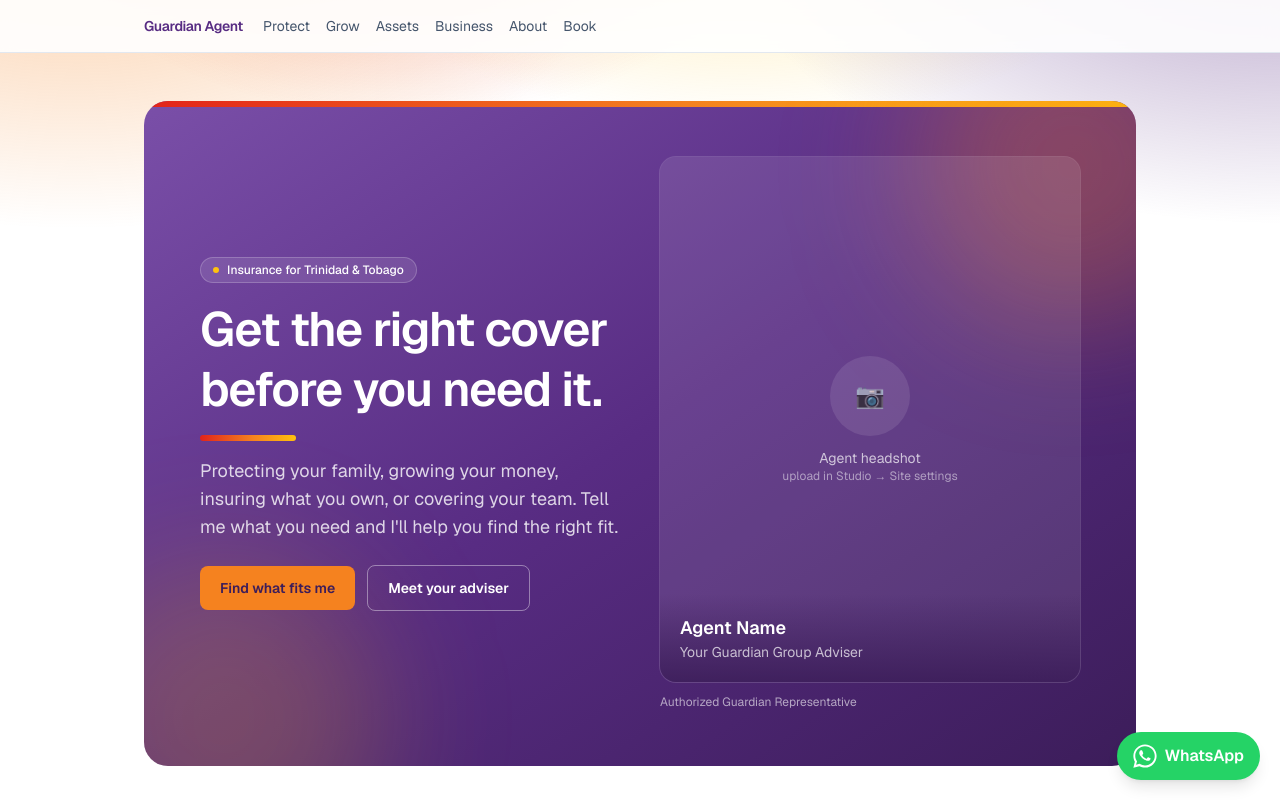
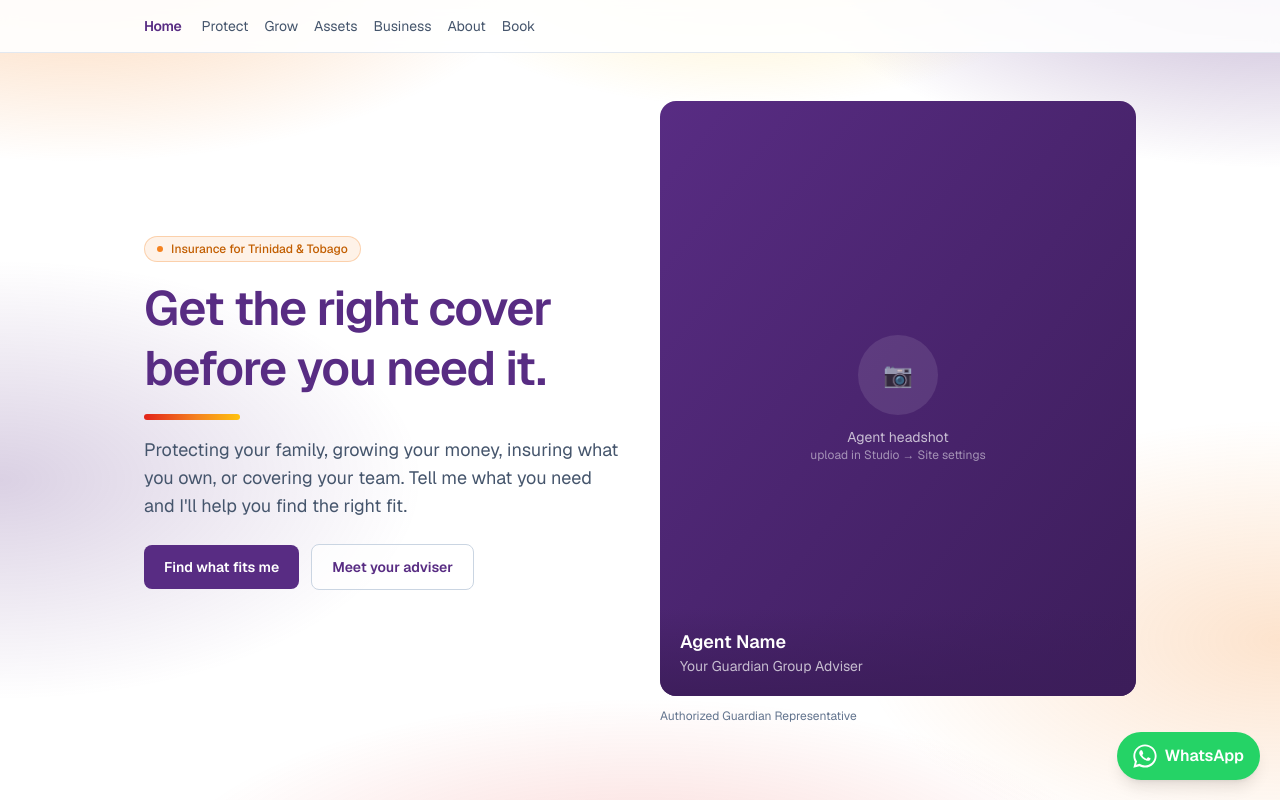
Before and after one commit to joansonltd-beep/gloc-site, a Next.js app: page / in a window 1280 px wide. Shown: the top 800 px of the page. Built offline with nearby package versions, Linux system fonts and the light colour scheme; no server answers.

Commit message:
Transparent hero on whole-page warm wash; rename nav brand to Home
Co-Authored-By: Claude Opus 4.8 <noreply@anthropic.com>

```diff
--- a/src/app/(site)/layout.tsx
+++ b/src/app/(site)/layout.tsx
@@ -39,7 +39,7 @@ export default async function SiteLayout({
               href="/"
               className="rounded font-semibold tracking-tight text-brand focus:outline-none focus-visible:ring-2 focus-visible:ring-brand focus-visible:ring-offset-2"
             >
-              Guardian Agent
+              Home
             </Link>
             <ul className="flex flex-wrap gap-x-4 gap-y-2">
               {navLinks.map((link) => (
--- a/src/app/globals.css
+++ b/src/app/globals.css
@@ -23,10 +23,12 @@
 body {
   font-family: var(--font-sans), Arial, Helvetica, sans-serif;
   background:
-    radial-gradient(75% 70% at 6% -12%, color-mix(in srgb, var(--color-accent) 42%, transparent), transparent 58%),
-    radial-gradient(80% 75% at 100% -14%, color-mix(in srgb, var(--color-brand) 50%, transparent), transparent 56%),
-    radial-gradient(60% 50% at 58% -12%, color-mix(in srgb, var(--color-sun) 34%, transparent), transparent 55%),
-    radial-gradient(50% 45% at 32% -10%, color-mix(in srgb, var(--color-flame) 26%, transparent), transparent 55%),
+    radial-gradient(70% 55% at 6% -10%, color-mix(in srgb, var(--color-accent) 40%, transparent), transparent 55%),
+    radial-gradient(75% 60% at 100% -12%, color-mix(in srgb, var(--color-brand) 48%, transparent), transparent 55%),
+    radial-gradient(55% 45% at 58% -10%, color-mix(in srgb, var(--color-sun) 32%, transparent), transparent 52%),
+    radial-gradient(60% 50% at 0% 60%, color-mix(in srgb, var(--color-brand) 22%, transparent), transparent 55%),
+    radial-gradient(60% 50% at 100% 80%, color-mix(in srgb, var(--color-accent) 22%, transparent), transparent 55%),
+    radial-gradient(70% 45% at 50% 112%, color-mix(in srgb, var(--color-flame) 20%, transparent), transparent 55%),
     #ffffff;
   background-attachment: fixed;
 }
--- a/src/components/Hero.tsx
+++ b/src/components/Hero.tsx
@@ -1,49 +1,36 @@
 import Image from "next/image";
 import type { SiteSettings } from "@/lib/siteData";
 
-// Agent-led hero (spec.md §9) — bold Guardian-purple brand band with the swoosh.
+// Agent-led hero (spec.md §9). Transparent so the page's warm wash shows through.
 export default function Hero({ settings }: { settings: SiteSettings }) {
   return (
-    <section className="relative overflow-hidden rounded-3xl bg-gradient-to-br from-brand-light via-brand to-brand-dark text-white">
-      {/* Swoosh strip across the top. */}
-      <span className="absolute inset-x-0 top-0 h-1.5 bg-swoosh" />
-      {/* Warm decorative glows. */}
-      <div
-        aria-hidden
-        className="pointer-events-none absolute -right-24 -top-24 h-80 w-80 rounded-full bg-accent/30 blur-3xl"
-      />
-      <div
-        aria-hidden
-        className="pointer-events-none absolute -bottom-28 -left-20 h-80 w-80 rounded-full bg-sun/20 blur-3xl"
-      />
-
-      <div className="relative grid items-center gap-8 p-7 sm:gap-10 sm:p-10 md:grid-cols-2 lg:p-14">
+    <section className="relative grid items-center gap-8 sm:gap-10 md:grid-cols-2">
       <div>
-          <p className="inline-flex items-center gap-2 rounded-full border border-white/20 bg-white/10 px-3 py-1 text-xs font-medium text-white">
-            <span className="h-1.5 w-1.5 rounded-full bg-sun" />
+        <p className="inline-flex items-center gap-2 rounded-full border border-accent/30 bg-accent/10 px-3 py-1 text-xs font-medium text-accent-dark">
+          <span className="h-1.5 w-1.5 rounded-full bg-accent" />
           {settings.heroEyebrow}
         </p>
 
-          <h1 className="mt-4 text-4xl font-semibold leading-tight tracking-tight sm:text-5xl">
+        <h1 className="mt-4 text-4xl font-semibold leading-tight tracking-tight text-brand sm:text-5xl">
           {settings.heroHeadline}
         </h1>
 
         <span className="mt-4 block h-1.5 w-24 rounded-full bg-swoosh" />
 
-          <p className="mt-4 max-w-prose text-lg text-white/80">
+        <p className="mt-4 max-w-prose text-lg text-slate-600">
           {settings.heroSubcopy}
         </p>
 
         <div className="mt-6 flex flex-wrap items-center gap-3">
           <a
             href="#router"
-              className="rounded-lg bg-accent px-5 py-3 text-sm font-semibold text-brand-dark transition hover:bg-sun active:translate-y-px focus:outline-none focus-visible:ring-2 focus-visible:ring-sun focus-visible:ring-offset-2 focus-visible:ring-offset-brand"
+            className="rounded-lg bg-brand px-5 py-3 text-sm font-semibold text-white transition hover:bg-brand-light active:translate-y-px focus:outline-none focus-visible:ring-2 focus-visible:ring-brand focus-visible:ring-offset-2"
           >
             Find what fits me
           </a>
           <a
             href="/about"
-              className="rounded-lg border border-white/40 px-5 py-3 text-sm font-semibold text-white transition hover:bg-white/10 active:translate-y-px focus:outline-none focus-visible:ring-2 focus-visible:ring-white focus-visible:ring-offset-2 focus-visible:ring-offset-brand"
+            className="rounded-lg border border-slate-300 bg-white/70 px-5 py-3 text-sm font-semibold text-brand transition hover:border-brand active:translate-y-px focus:outline-none focus-visible:ring-2 focus-visible:ring-brand focus-visible:ring-offset-2"
           >
             Meet your adviser
           </a>
@@ -51,7 +38,7 @@ export default function Hero({ settings }: { settings: SiteSettings }) {
       </div>
 
       <div className="order-first md:order-last">
-          <div className="relative aspect-[4/5] w-full overflow-hidden rounded-2xl bg-white/10 ring-1 ring-white/15">
+        <div className="relative aspect-[4/5] w-full overflow-hidden rounded-2xl bg-gradient-to-br from-brand to-brand-dark ring-1 ring-white/10">
           {settings.headshotUrl ? (
             <Image
               src={settings.headshotUrl}
@@ -82,12 +69,11 @@ export default function Hero({ settings }: { settings: SiteSettings }) {
         </div>
 
         {settings.glocAffiliationLine ? (
-            <p className="mt-3 text-xs text-white/60">
+          <p className="mt-3 text-xs text-slate-500">
             {settings.glocAffiliationLine}
           </p>
         ) : null}
       </div>
-      </div>
     </section>
   );
 }
```
Lines whose indentation alone changed are shown as unchanged.
